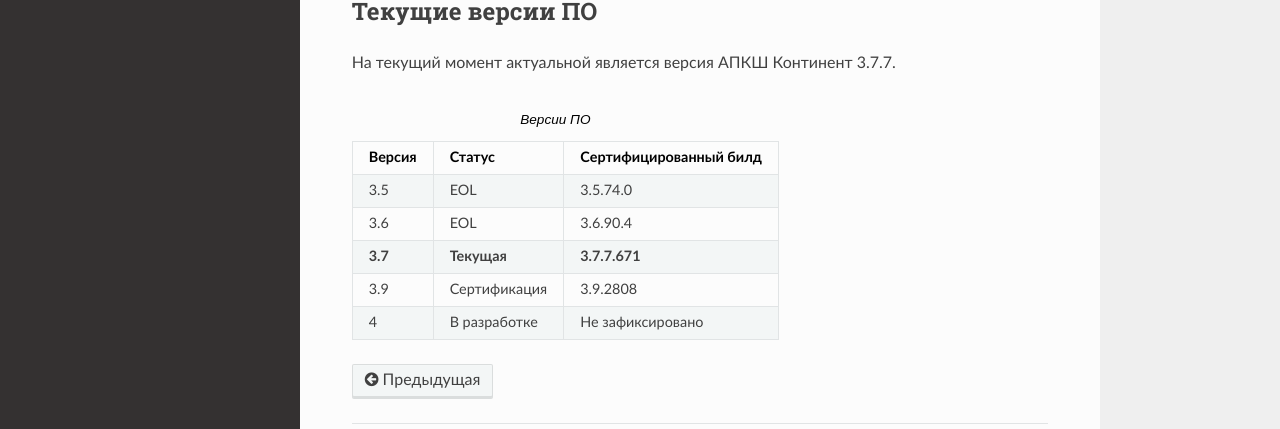
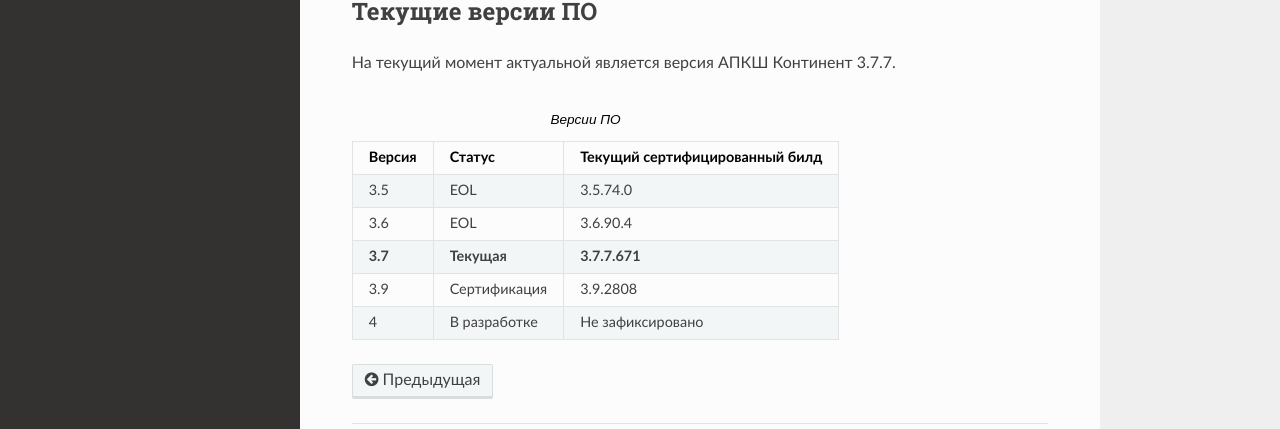
Before and after one commit to g00dvin/continent-faq, a Sphinx documentation site: the page built from docs/installation.rst, in a window 1280 px wide. Shown: the part 273-702 px from the top of the page. Built offline with Sphinx 7.4.7 and the Read the Docs theme 2.0.0, drawn with Linux system fonts in a browser that asks for light colours.

Commit message:
no message

```diff
--- a/docs/installation.rst
+++ b/docs/installation.rst
@@ -13,12 +13,12 @@
 .. table:: Версии ПО
 
    +---------+--------------+------------------------+
-   | Версия  | Статус       | Cертифицированный билд |
-   |         |              |                        |
+   | Версия  | Статус       | Текущий                |
+   |         |              | cертифицированный билд |
    +=========+==============+========================+
    | 3.5     | EOL          | 3.5.74.0               |
    +---------+--------------+------------------------+
-   |3.6      |EOL           | 3.6.90.4               |
+   | 3.6     | EOL          | 3.6.90.4               |
    +---------+--------------+------------------------+
    | **3.7** | **Текущая**  | **3.7.7.671**          |
    +---------+--------------+------------------------+
```
